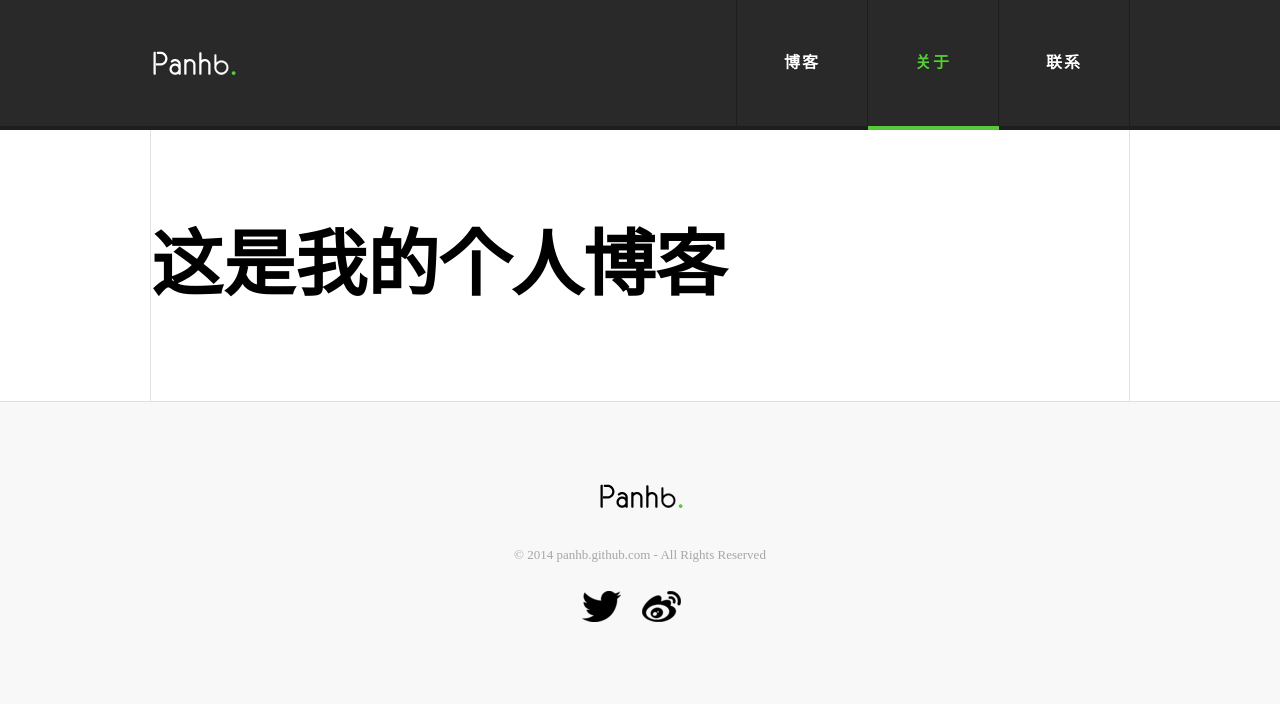
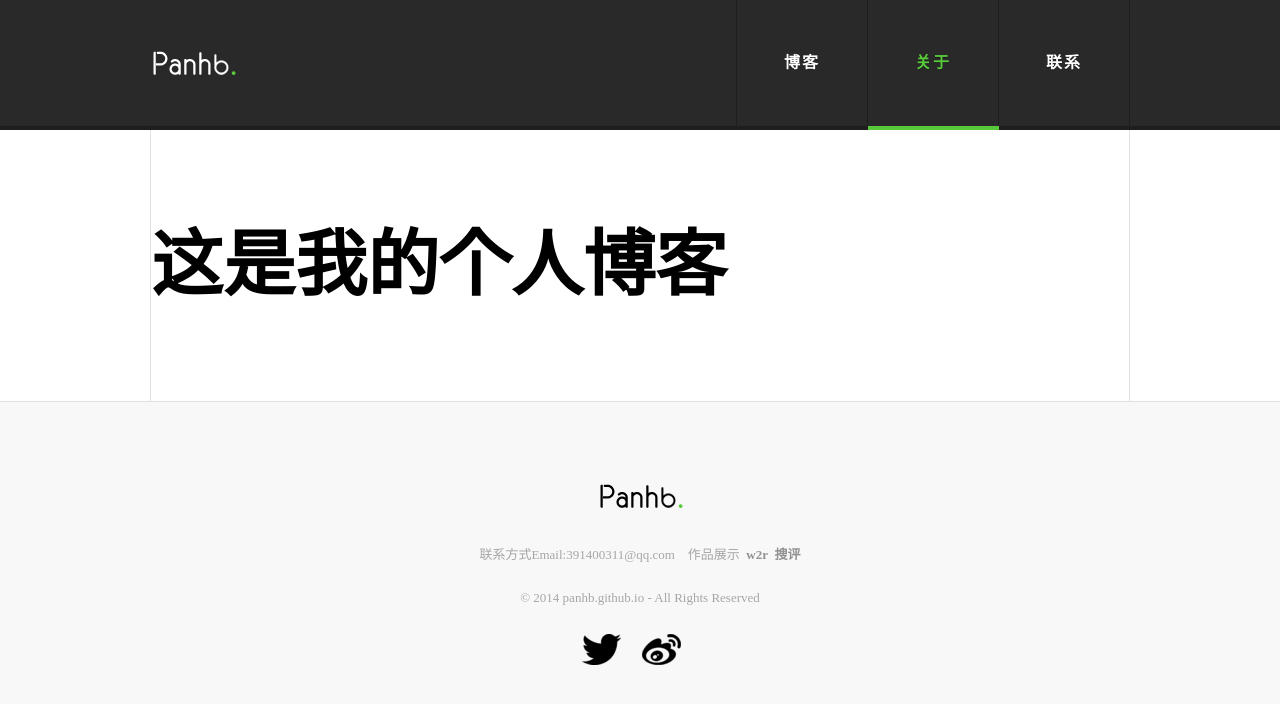
Before and after one commit to panhb/panhb.github.io, a Jekyll site: the page built from about.html, in a window 1280 px wide. Shown: the top 704 px of the page. Built offline with Jekyll 4.4.1, drawn with Linux system fonts in a browser that asks for light colours.

Commit message:
foot fix

```diff
--- a/_layouts/default.html
+++ b/_layouts/default.html
@@ -25,7 +25,8 @@
     <footer>
     <div class="wrapper">
 		<img class="logo_footer" src="/assets/images/logo_footer.png" alt="{{ site.name }}" title="">
-        <p class="rights">© 2014 panhb.github.com  -  All Rights Reserved  </p>
+        <p class="rights">联系方式Email:391400311@qq.com&nbsp;&nbsp;&nbsp;&nbsp;作品展示&nbsp;&nbsp;<a href="http://w2r.coding.io/" title="一款极简的MarkDown编辑器和一个自由的内容分享网站" target="_blink">w2r</a>&nbsp;&nbsp;<a href="http://sping.codingapp.com/" title="搜索电影的评分和评论" target="_blink">搜评</a></p>
+		<p class="rights">© 2014 panhb.github.io  -  All Rights Reserved  </p>
         <ul class="social_profiles">
             <li class="twitter"><a href="http://twitter.com/pig_home" target="_blink"></a></li>
             <li class="weibo"><a href="http://weibo.com/panhongbo" target="_blink"></a></li>
```
